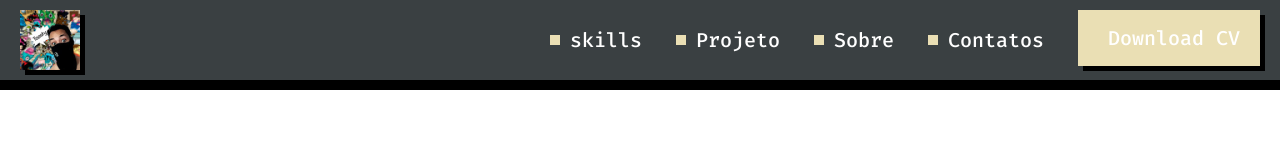
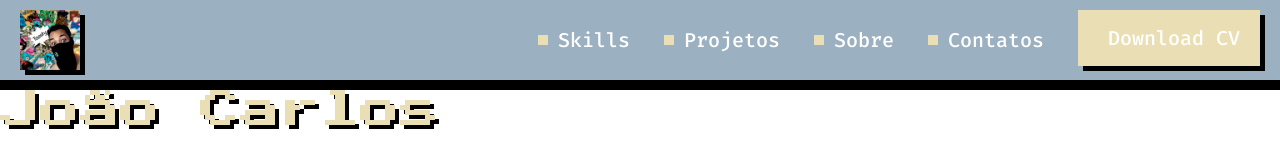
Before and after one commit to joaocsj/portifolio-html-css, a plain HTML site: page Index.html in a window 1280 px wide. Drawn offline with Linux system fonts and the light colour scheme.

Commit message:
Create the title component

```diff
--- /dev/null
+++ b/CSS/Components/title.css
@@ -0,0 +1,10 @@
+h1 {
+  font-family: "press start 2p", sans-serif;
+  text-align: left;
+  color: #EADFB4;
+  font-size: 40px;
+  font-style: normal;
+  font-weight: 400;
+  line-height: normal;
+  text-shadow: 4px 4px 0px #000;
+}
--- a/CSS/index.css
+++ b/CSS/index.css
@@ -1,7 +1,7 @@
 header {
   display: flex;
   justify-content: space-between;
-  background-color: 3A4042;
+  background-color: #9BB0C1;
   border-bottom: 10px solid #000;
   padding-left: 20px;
   padding-right: 20px;
--- a/Index.html
+++ b/Index.html
@@ -10,10 +10,12 @@
 
   <link rel="preconnect" href="https://fonts.googleapis.com">
   <link rel="preconnect" href="https://fonts.gstatic.com" crossorigin>
-  <link href="https://fonts.googleapis.com/css2?family=Fira+Code:wght@300..700&display=swap" rel="stylesheet">
+  <link href="https://fonts.googleapis.com/css2?family=Fira+Code:wght@300..700&family=Press+Start+2P&display=swap"
+    rel="stylesheet">
 
   <link rel="stylesheet" href="CSS/reset.css">
   <link rel="stylesheet" href="CSS/index.css">
+  <link rel="stylesheet" href="CSS/Components/title.css">
 
 </head>
 
@@ -22,13 +24,14 @@
     <img src="Assets/img/logo joao menor.png" alt="Avatar do site">
 
     <nav>
-      <a href="" lang="en">skills</a>
-      <a href="">Projeto</a>
+      <a href="" lang="en">Skills</a>
+      <a href="">Projetos</a>
       <a href="">Sobre</a>
       <a href="">Contatos</a>
       <a id="button" href="" lang="en">Download CV</a>
     </nav>
   </header>
+  <h1>João Carlos</h1>
 </body>
 
 </html>
```
